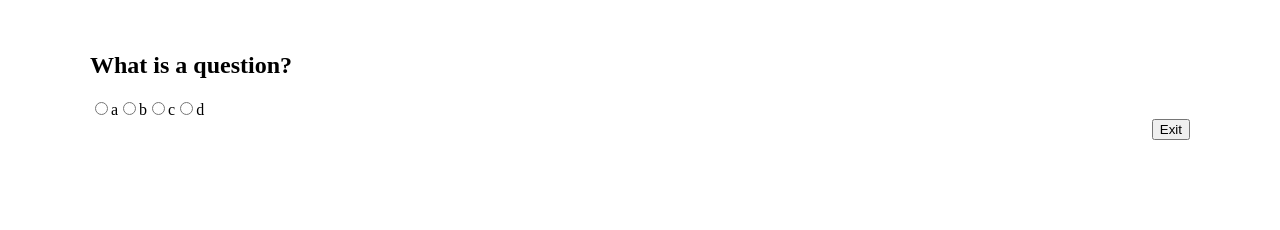
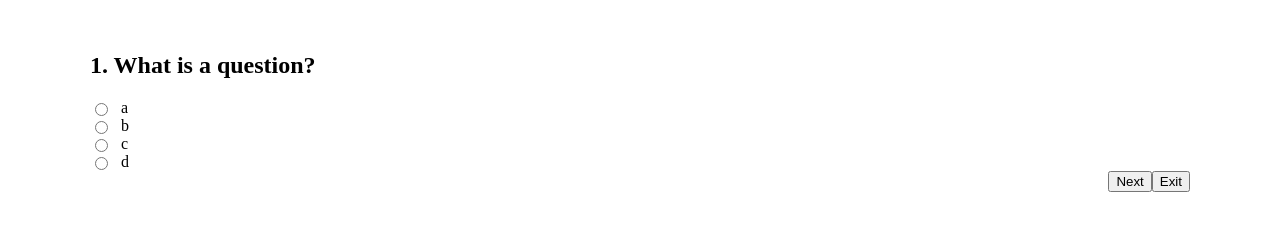
Before and after one commit to riceconfetti/GFEBS-PostTest, a plain HTML site: page scorm/index.html in a window 1280 px wide. Both pictures are taken after a click on the button "Start". Drawn offline with Linux system fonts and the light colour scheme.

Commit message:
Navigation

```diff
--- a/scorm/index.html
+++ b/scorm/index.html
@@ -14,7 +14,7 @@
 
     <title>L210E Post Test</title>
 </head>
-<body onload="javascript:Initialize()">
+<body onload="Initialize()">
     <section id="header">
         <h1>L210E Post Test</h1>
         <p>Basic disclaimer/instruction box here</p>
@@ -25,10 +25,6 @@
        <div id="question"></div>
     </section>
 
-    <nav id="nav">
-
-    </nav>
-
-
+    <nav id="nav"></nav>
 </body>
 </html>
--- a/scorm/shared/main.js
+++ b/scorm/shared/main.js
@@ -1,43 +1,60 @@
 const test = document.getElementById("test");
+const nav = document.getElementById("nav");
+const exit = document.createElement("button");
+exit.innerText = "Exit";
+exit.addEventListener('click', () => {
+    doExit();
+}); nav.append(exit);
+
+const next = document.createElement("button");
+next.innerText = "Next";
+next.addEventListener('click', () => {
+    current_question++;
+    renderTest();
+});
+
+const prev = document.createElement("button");
+prev.innerText = "Previous";
+prev.addEventListener('click', function () {
+    current_question--;
+    renderTest();
+});
+
+const submit = document.createElement("button");
+submit.innerText = "Submit";
+submit.addEventListener('click', () => {
+    doExit();
+});
+
+
 let current_question = 0;
 
 function runTest() {
     document.getElementById("header").style.display = "none";
+    nav.innerHTML = '';
+    renderTest();
+}
+
+function renderTest() {
     test.innerHTML = renderQuestion(current_question);
-    renderNav();
+    renderNav(current_question);
 }
 
 function renderNav(curr) {
-    const nav = document.getElementById("nav");
-
-    const exit = document.createElement("button");
-    exit.innerText = "Exit";
-
-    const next = document.createElement("button");
-    next.innerText = "Next";
-
-    const prev = document.createElement("button");
-    prev.innerText = "Previous";
-
-    const submit = document.createElement("button");
-    submit.innerText = "Submit";
-
-
-    switch(curr) {
-        case curr === 0:
-            nav.appendChild(next);
-            break;
-        case curr < assessment.length && curr > 0:
-            nav.appendChild(prev);
-            nav.appendChild(next);
-            break;
-        case curr === assessment.length:
-            nav.appendChild(prev);
-            nav.appendChild(submit);
-
+    const totalQ = assessment.length - 1;
+    nav.innerHTML = "";
+    if (curr === totalQ) {
+        nav.appendChild(prev);
+        nav.appendChild(submit);
+    } else if (curr === 0) {
+        nav.appendChild(next);
+        nav.appendChild(exit);
+    } else {
+        nav.appendChild(prev);
+        nav.appendChild(next);
+        nav.appendChild(exit);
     }
-
-    nav.appendChild(exit);
+    return;
 }
 
 function renderQuestion(id) {
@@ -45,12 +62,16 @@ function renderQuestion(id) {
 
     const element = document.createElement("div");
     const question = document.createElement("h2");
-    question.innerText = questionJSON.question;
+    question.innerText = (id + 1) + ". " + questionJSON.question;
     const options = document.createElement("div");
+    options.setAttribute("class", "options")
 
     switch (questionJSON.type) {
         case 'multiple-choice':
-            questionJSON.options.forEach((opt)=> {
+            questionJSON.options.forEach((opt) => {
+                const row = document.createElement("span");
+                row.setAttribute("class", "choice")
+
                 const option = document.createElement("input");
                 option.setAttribute("type", "radio");
                 option.setAttribute("id", opt);
@@ -62,8 +83,9 @@ function renderQuestion(id) {
                 label.innerHTML = opt;
 
 
-                options.appendChild(option);
-                options.appendChild(label);
+                row.appendChild(option);
+                row.appendChild(label);
+                options.appendChild(row);
             })
             break;
         case 'tf':
--- a/scorm/shared/scormJS.js
+++ b/scorm/shared/scormJS.js
@@ -38,7 +38,7 @@ function Initialize() {
 	// set a local variable to page 1
 	let location = 1;
 
-	startTime = new Date;
+	startTime = new Date();
 
 	// check whether resuming SCO
 	if (entryMode == "resume") {
@@ -69,7 +69,7 @@ function Terminate() {
 
 function doExit() {
 	endTime = new Date();
-	let totalMilliseconds = (endTime.getTime() - startTime.getTime());
+	let totalMilliseconds = endTime.getTime() - startTime.getTime();
 	let scormTime = ConvertMilliSecondsIntoSCORM2004Time(totalMilliseconds);
 
 	storeDataValue("cmi.session_time", scormTime);
--- a/scorm/shared/stylesheet.css
+++ b/scorm/shared/stylesheet.css
@@ -1,5 +1,5 @@
 body {
-    width: 1100px;
+    max-width: 1100px;
     margin: auto;
     padding: 2em;
 }
@@ -8,3 +8,16 @@ nav {
     width:100%;
     text-align: right;
 }
+
+.options {
+    display: flex;
+    flex-direction: column;
+    align-items: baseline;
+}
+
+.choice {
+    display: grid;
+    align-content: center;
+    grid-gap: 10px;
+    grid-template-columns: auto auto;
+}
```
